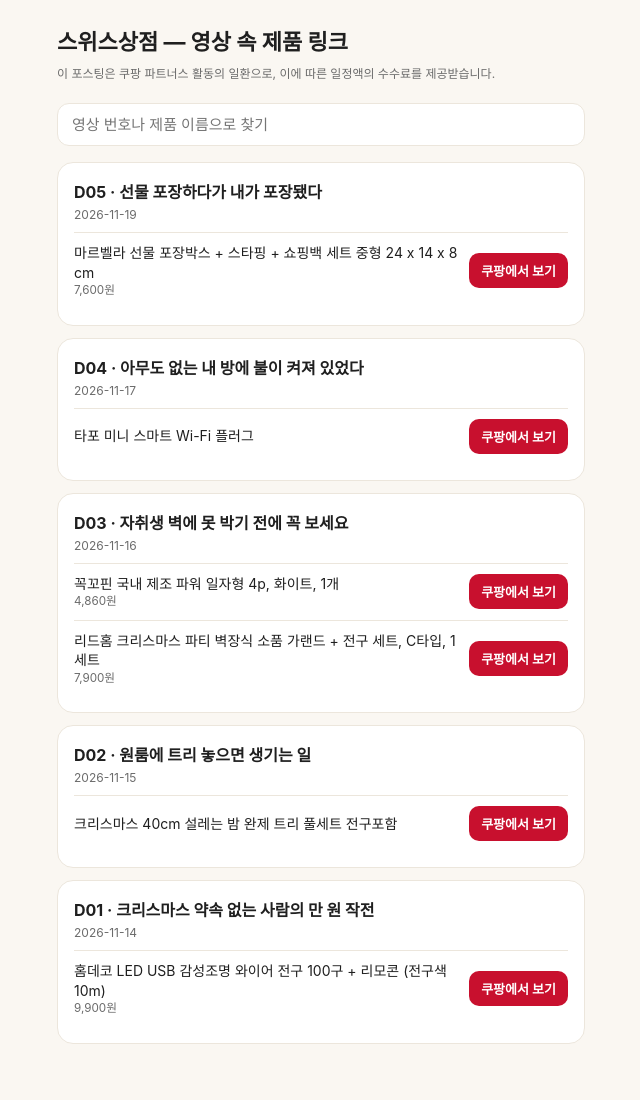
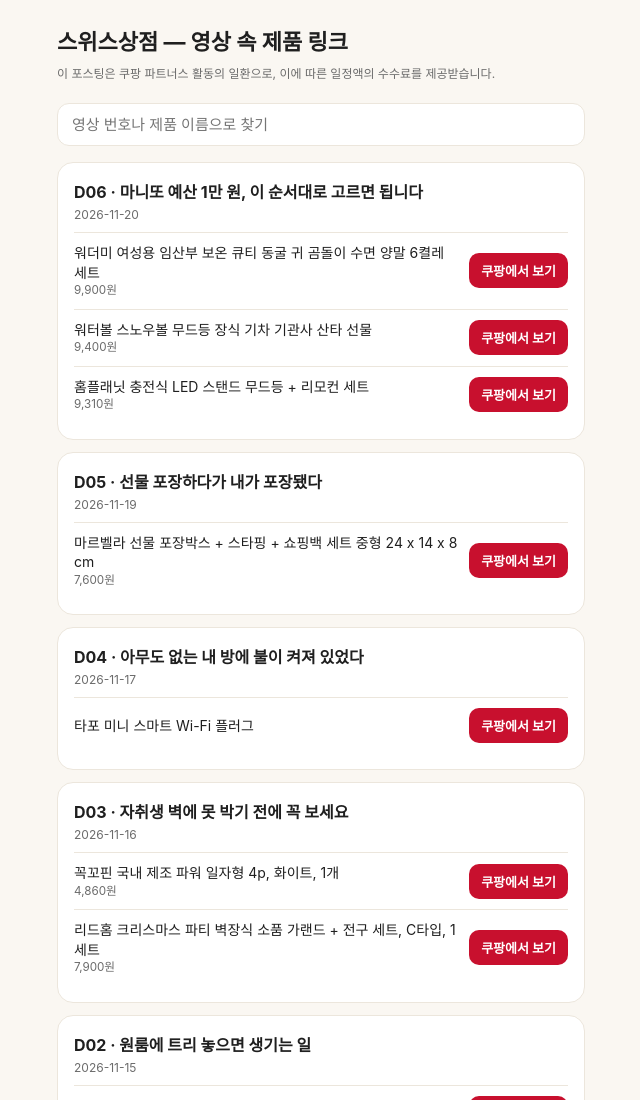
Before and after one commit to mkrealestate4s/life-idea-links, a plain HTML site: page index.html in a window 1280 px wide. Shown: the top 1100 px of the page, without its empty margins (319-959 px from the left). Drawn offline with Linux system fonts and the light colour scheme.

Commit message:
링크 페이지 갱신 2026-11-18 18:38
Co-Authored-By: Claude Opus 5.5 <noreply@anthropic.com>

```diff
--- a/index.html
+++ b/index.html
@@ -33,6 +33,7 @@ input { width:100%; padding:12px 14px; border-radius:12px; border:1px solid var(
 <h1>스위스상점 — 영상 속 제품 링크</h1>
 <p class="notice">이 포스팅은 쿠팡 파트너스 활동의 일환으로, 이에 따른 일정액의 수수료를 제공받습니다.</p>
 <input id="q" type="search" placeholder="영상 번호나 제품 이름으로 찾기" aria-label="검색">
+<section class="video"><h2>D06 · 마니또 예산 1만 원, 이 순서대로 고르면 됩니다</h2><div class="meta">2026-11-20</div><div class="item"><span>워더미 여성용 임산부 보온 큐티 동굴 귀 곰돌이 수면 양말 6켤레 세트<small>9,900원</small></span><a href="https://link.coupang.com/a/iL89I5HpD2" target="_blank" rel="sponsored nofollow noopener">쿠팡에서 보기</a></div><div class="item"><span>워터볼 스노우볼 무드등 장식 기차 기관사 산타 선물<small>9,400원</small></span><a href="https://link.coupang.com/a/iL9usBCqg8" target="_blank" rel="sponsored nofollow noopener">쿠팡에서 보기</a></div><div class="item"><span>홈플래닛 충전식 LED 스탠드 무드등 + 리모컨 세트<small>9,310원</small></span><a href="https://link.coupang.com/a/iL9AhG3m7E" target="_blank" rel="sponsored nofollow noopener">쿠팡에서 보기</a></div></section>
 <section class="video"><h2>D05 · 선물 포장하다가 내가 포장됐다</h2><div class="meta">2026-11-19</div><div class="item"><span>마르벨라 선물 포장박스 + 스타핑 + 쇼핑백 세트 중형 24 x 14 x 8 cm<small>7,600원</small></span><a href="https://link.coupang.com/a/iKIqGjT3uK" target="_blank" rel="sponsored nofollow noopener">쿠팡에서 보기</a></div></section>
 <section class="video"><h2>D04 · 아무도 없는 내 방에 불이 켜져 있었다</h2><div class="meta">2026-11-17</div><div class="item"><span>타포 미니 스마트 Wi-Fi 플러그<small></small></span><a href="https://link.coupang.com/a/iI5cDZKfJc" target="_blank" rel="sponsored nofollow noopener">쿠팡에서 보기</a></div></section>
 <section class="video"><h2>D03 · 자취생 벽에 못 박기 전에 꼭 보세요</h2><div class="meta">2026-11-16</div><div class="item"><span>꼭꼬핀 국내 제조 파워 일자형 4p, 화이트, 1개<small>4,860원</small></span><a href="https://link.coupang.com/a/iHC7jKHXEG" target="_blank" rel="sponsored nofollow noopener">쿠팡에서 보기</a></div><div class="item"><span>리드홈 크리스마스 파티 벽장식 소품 가랜드 + 전구 세트, C타입, 1세트<small>7,900원</small></span><a href="https://link.coupang.com/a/iHDhooucUu" target="_blank" rel="sponsored nofollow noopener">쿠팡에서 보기</a></div></section>
```
